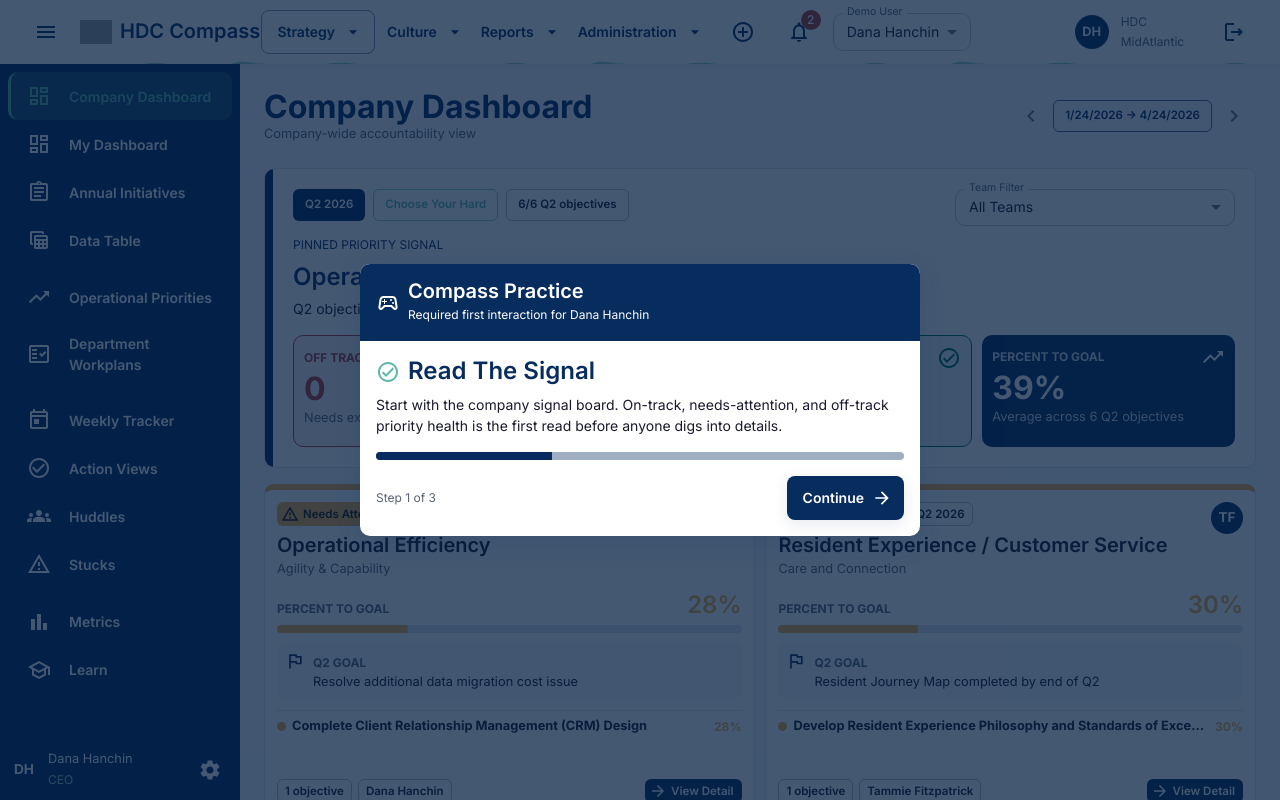
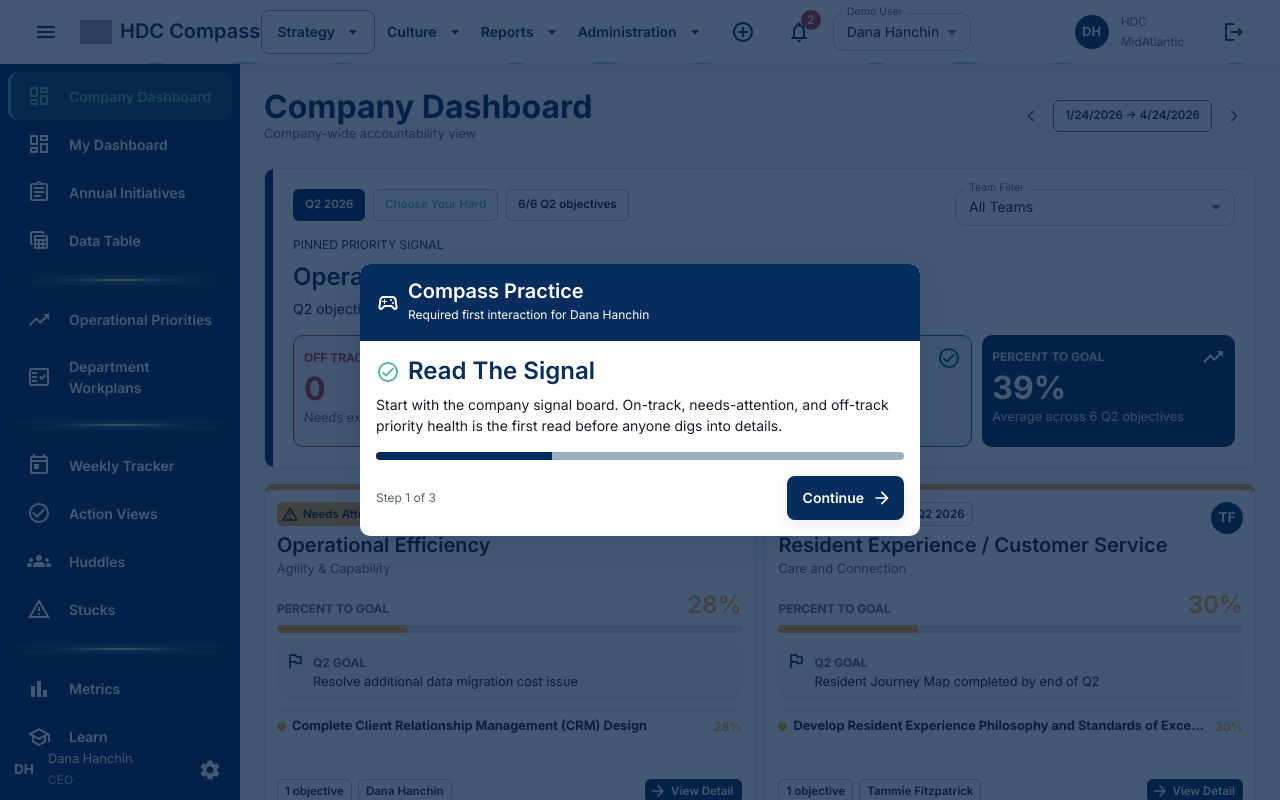
Before and after one commit to mrnelley/DAT-V1, a React (Vite) app: page / in a window 1280 px wide. Both pictures are taken after a click on the button "Dana". Built offline with nearby package versions, Linux system fonts and the light colour scheme; grey boxes are pictures that could not be loaded.

Commit message:
Edited SideNav
Increased left-nav section separator visibility.
Added a brighter gradient center line with soft glow.
Preserved current nav structure while dashboard nesting remains under review.

```diff
--- a/src/components/layout/SideNav.jsx
+++ b/src/components/layout/SideNav.jsx
@@ -44,10 +44,34 @@ const SectionSeparator = () => (
   <Box
     aria-hidden="true"
     sx={{
-      background: 'linear-gradient(90deg, rgba(94,184,168,0) 0%, rgba(94,184,168,0.08) 20%, rgba(239,220,156,0.72) 50%, rgba(94,184,168,0.08) 80%, rgba(94,184,168,0) 100%)',
-      height: 1,
-      mx: 1.25,
-      my: 1.15,
+      height: 14,
+      mx: 0.5,
+      my: 1.1,
+      opacity: 0.98,
+      position: 'relative',
+      '&::before': {
+        background: 'linear-gradient(90deg, rgba(239,220,156,0) 0%, rgba(239,220,156,0) 18%, rgba(94,184,168,0.72) 34%, rgba(239,220,156,0.96) 50%, rgba(94,184,168,0.72) 66%, rgba(239,220,156,0) 82%, rgba(239,220,156,0) 100%)',
+        borderRadius: 999,
+        boxShadow: '0 0 10px rgba(239,220,156,0.34), 0 0 14px rgba(94,184,168,0.18)',
+        content: '""',
+        height: 2,
+        left: 0,
+        position: 'absolute',
+        right: 0,
+        top: '50%',
+        transform: 'translateY(-50%)',
+        zIndex: 1,
+      },
+      '&::after': {
+        background: 'linear-gradient(90deg, rgba(94,184,168,0) 0%, rgba(94,184,168,0.1) 20%, rgba(94,184,168,0.22) 50%, rgba(94,184,168,0.1) 80%, rgba(94,184,168,0) 100%)',
+        content: '""',
+        height: 10,
+        left: 0,
+        position: 'absolute',
+        right: 0,
+        top: 2,
+        zIndex: 0,
+      },
     }}
   />
 );
```
Also changed, not shown: 1 other file (tests, documents, lock files or other folders).
